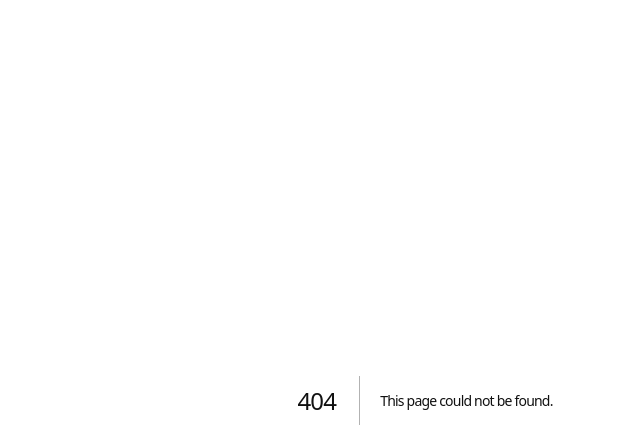
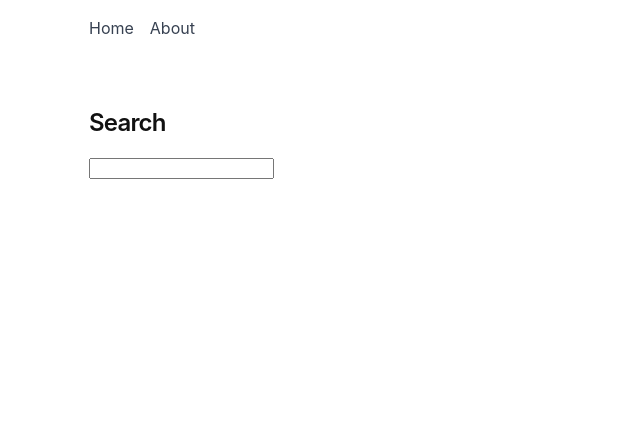
Before and after one commit to jessika/bilbo, a Next.js app: page /search in a window 1280 px wide. Before the commit this address had no page. Shown: the top 448 px of the page, without its empty margins (215-855 px from the left). Built offline with nearby package versions, Linux system fonts and the light colour scheme.

Commit message:
Added search page with noop search box /search.

```diff
--- /dev/null
+++ b/components/searchbox.tsx
@@ -0,0 +1,26 @@
+import { KeyboardEventHandler, useState } from "react";
+
+export default function Searchbox({
+  initialText = "",
+  onChange,
+}: {
+  initialText?: string;
+  onChange: (text: string) => void;
+}) {
+  const [searchText, setSearchText] = useState(initialText);
+  const onKeyDown: KeyboardEventHandler<HTMLInputElement> = (e) => {
+    if (e.key === "Enter" || e.keyCode === 13) {
+      onChange(searchText);
+    }
+  };
+
+  return (
+    <input
+      value={searchText}
+      onKeyDown={onKeyDown}
+      onChange={(e) => {
+        setSearchText(e.target.value);
+      }}
+    />
+  );
+}
--- /dev/null
+++ b/pages/search.tsx
@@ -0,0 +1,45 @@
+import Head from "next/head";
+import Layout, { siteTitle } from "../components/layout";
+import utilStyles from "../styles/utils.module.css";
+import { useRouter } from "next/router";
+import Searchbox from "../components/searchbox";
+import { useEffect, useState } from "react";
+
+const searchTermKey = "q";
+
+export default function Search({}: {}) {
+  const router = useRouter();
+  const qValue = router.query[searchTermKey] || "";
+  const initialSearchText =
+    typeof qValue === "string"
+      ? (qValue as string)
+      : (qValue as string[]).join(",");
+  const [searchText, setSearchText] = useState(initialSearchText);
+  useEffect(() => {
+    setSearchText(initialSearchText);
+  }, [router.isReady]);
+  const handleSearchTextUpdate = (text: string) => {
+    setSearchText(text);
+    // TODO: Detect url query change when going back in browser history
+    router.push({
+      pathname: router.pathname,
+      query: { [searchTermKey]: text },
+    });
+  };
+
+  return (
+    <Layout>
+      <Head>
+        <title>{siteTitle}</title>
+      </Head>
+      <section>
+        <h1 className={utilStyles.headingLg}>Search</h1>
+        <Searchbox
+          initialText={initialSearchText}
+          onChange={handleSearchTextUpdate}
+        ></Searchbox>
+        {!!searchText && <div>You searched for "{searchText}"</div>}
+      </section>
+    </Layout>
+  );
+}
```
